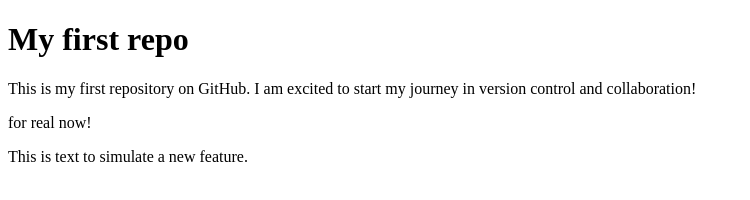
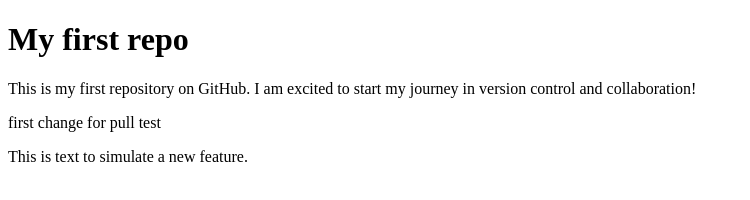
Before and after one commit to SiddSixx02/my-first-repo, a plain HTML site: page index.html in a window 1280 px wide. Shown: the whole page, without its empty margins (0-750 px from the left). Drawn offline with Linux system fonts and the light colour scheme.

Commit message:
Update paragraph content in index.html

```diff
--- a/index.html
+++ b/index.html
@@ -8,7 +8,7 @@
 <body>
   <h1>My first repo  </h1>
   <p>This is my first repository on GitHub. I am excited to start my journey in version control and collaboration!</p>
-  <p> for real now!  </p>
+  <p> first change for pull test </p>
   <div>
     This is text to simulate a new feature.
   </div>
```
